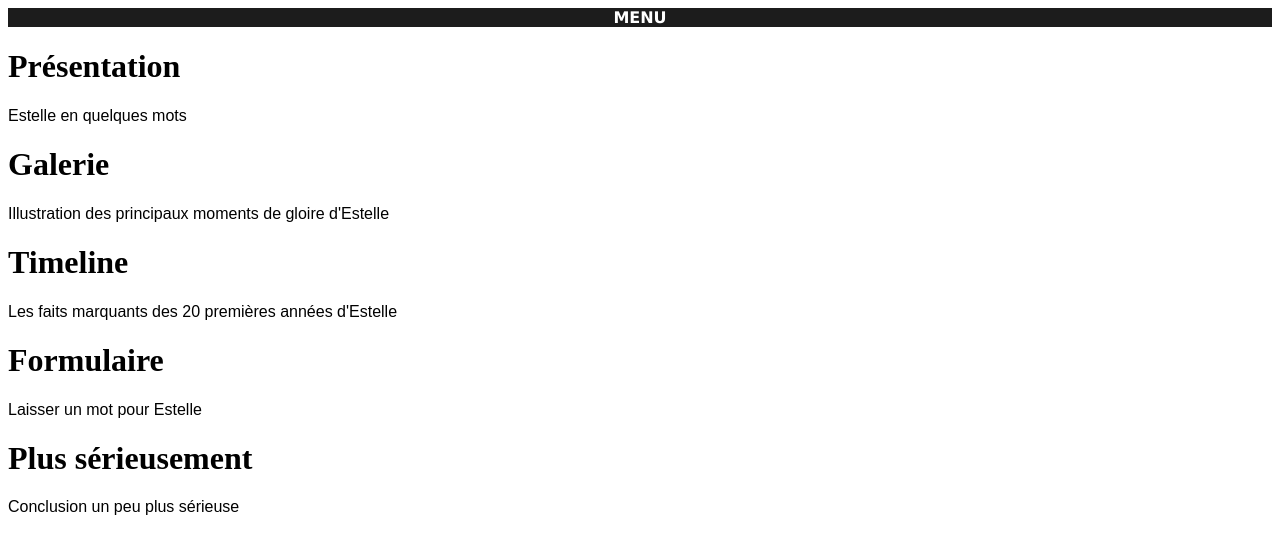
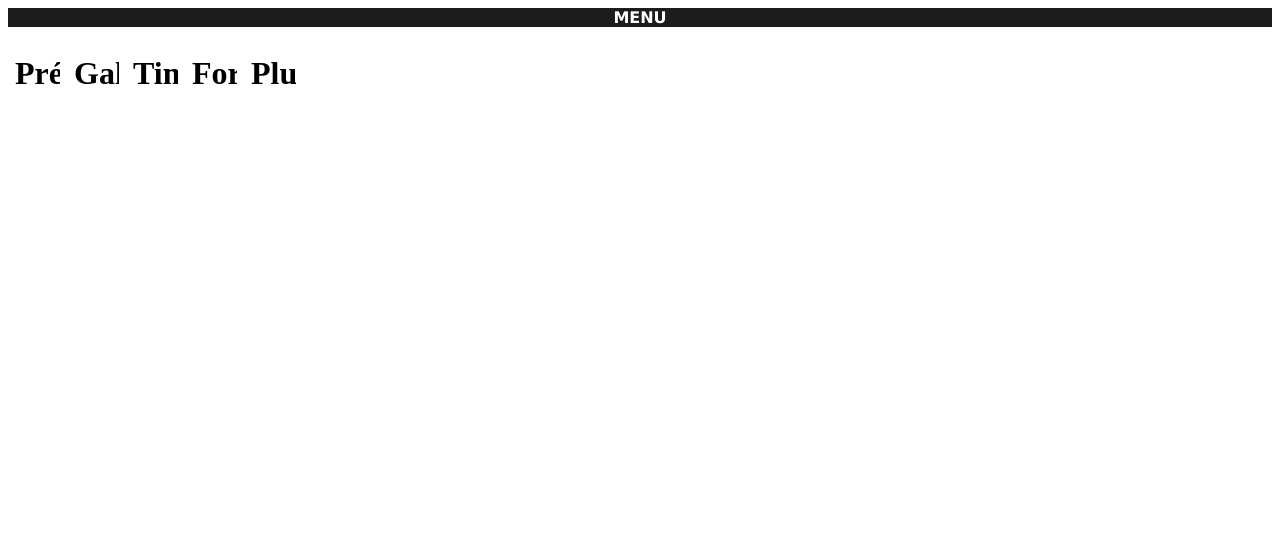
Before and after one commit to Simpleprune/simpleprune.github.io, a PHP site: page /menu.html in a window 1280 px wide. Shown: the top 554 px of the page. Run offline with PHP 8.4, Linux system fonts and the light colour scheme.

Commit message:
Update style.css

```diff
--- a/css/style.css
+++ b/css/style.css
@@ -72,13 +72,16 @@ a{
   #menu-btn{
     text-align: center;
   }
-}
+
 
 .card{
   border-color :#747C77;
   float:left;
   border-width:2px;
   margin : 7px;
+  width: 45px;
+  height: 50px;
+  overflow:scroll;
 }
 h1.card{
    float:left;
```
